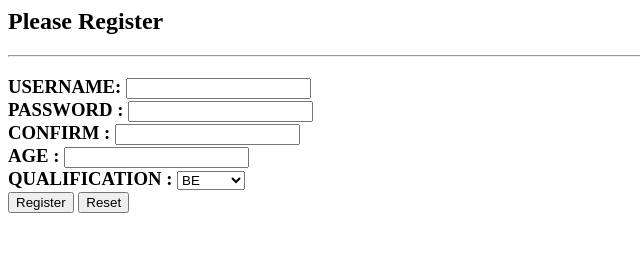
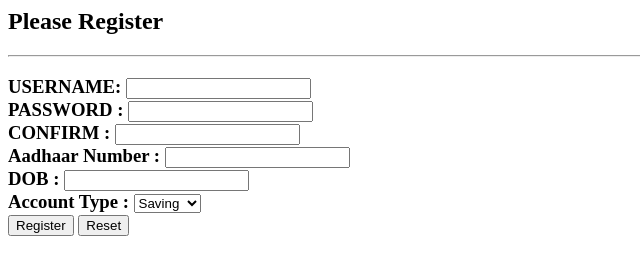
Before and after one commit to asmita-singh-09/myBank, a plain HTML site: page registration.html in a window 1280 px wide. Shown: the whole page, without its empty margins (0-640 px from the left). Drawn offline with Linux system fonts and the light colour scheme.

Commit message:
Update registration.html

```diff
--- a/registration.html
+++ b/registration.html
@@ -10,11 +10,11 @@
         USERNAME: <input type = "text" name = "t1"><br>
         PASSWORD : <input type = "password" name = "t2"><br>
         CONFIRM : <input type = "password" name = "t3"><br>
-        AGE : <input type = "number" name = "t4"><br>
-        QUALIFICATION : <select>
-        <option>BE</option>
-        <option>BTECH</option>
-        <option>MTech</option>
+        Aadhaar Number : <input type = "number" name = "t4"><br>
+        DOB : <input type ="number" name ="t5"><br>
+        Account Type : <select>
+        <option>Saving</option>
+        <option>Current</option>
         </select>
         <br>
     <input type="button" name="b1" value="Register">
```
